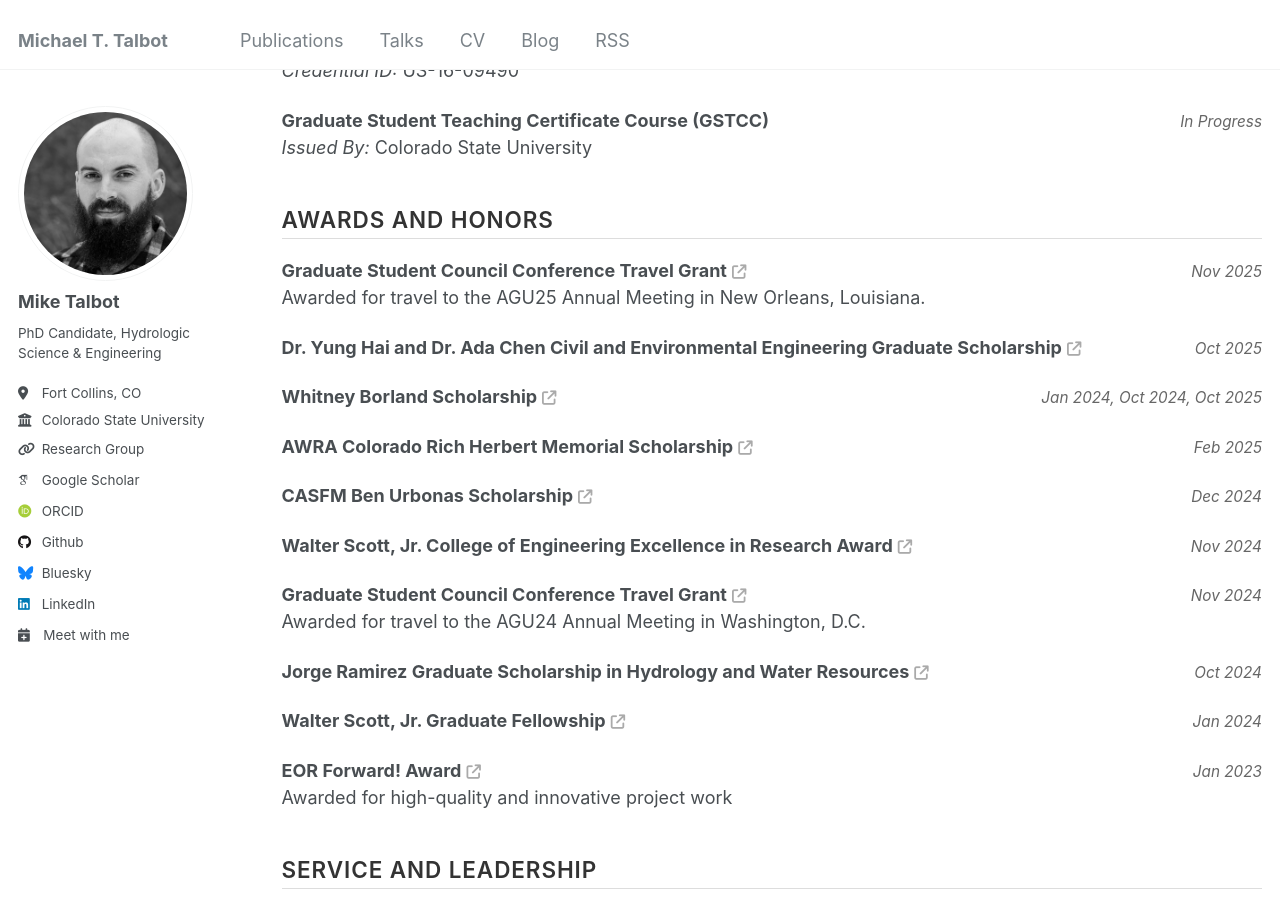
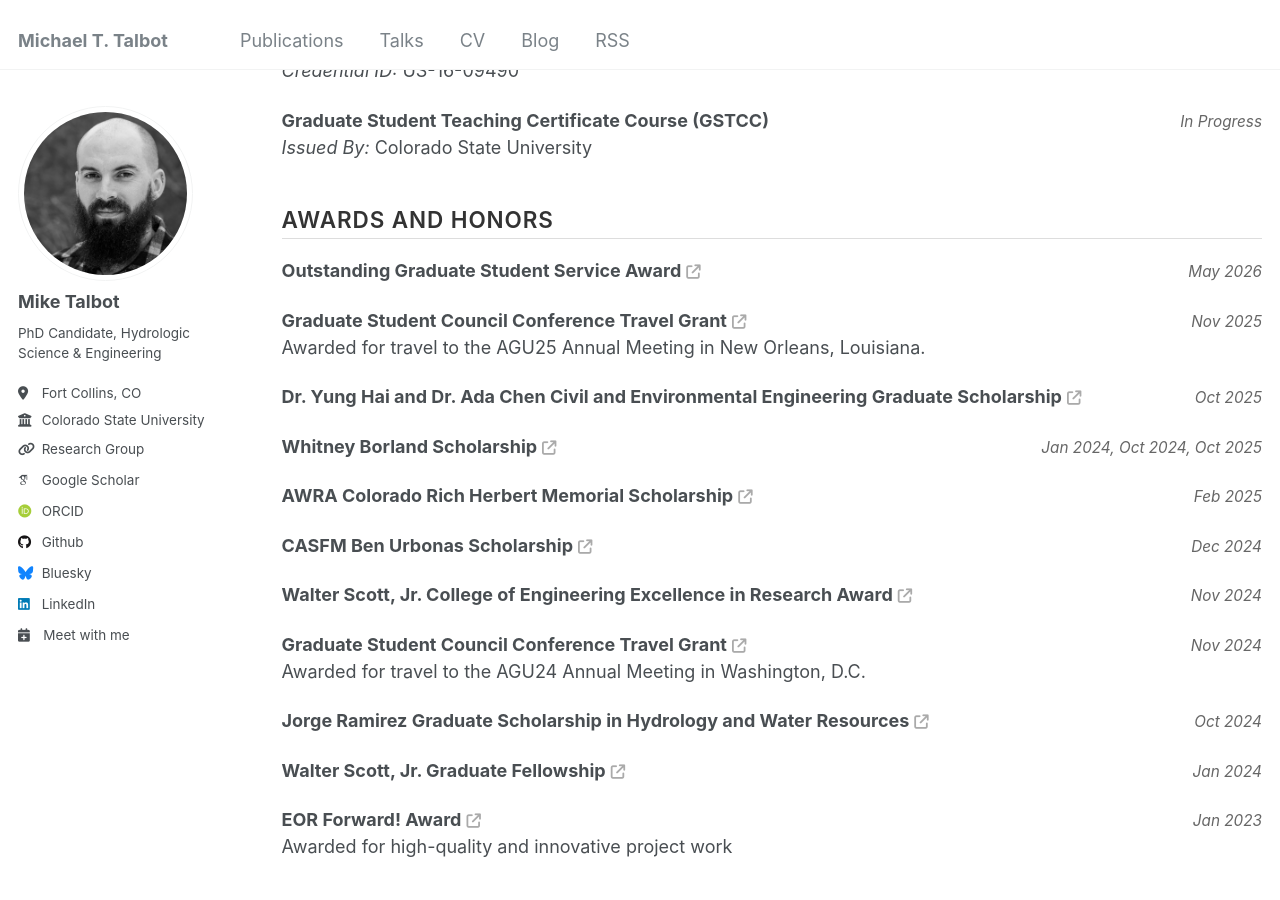
Before and after one commit to realmiketalbot/realmiketalbot.github.io, a Jekyll site: the page built from _pages/cv.md, in a window 1280 px wide and 900 px high, scrolled down 1475 px. Built offline with Jekyll 4.4.1, drawn with Linux system fonts in a browser that asks for light colours; some web fonts are replaced; a script that is not in the unit is left out; comment, search, counter and statistics services are not loaded.

Commit message:
Update CV

```diff
--- a/_pages/cv.md
+++ b/_pages/cv.md
@@ -134,6 +134,16 @@ redirect_from:
 
 <!-- SECTION HEADER -->
 <h2 class="cv-section-header">Awards and Honors</h2>
+
+<div class="cv-entry">
+  <div class="cv-row">
+    <strong>
+      Outstanding Graduate Student Service Award
+      <a href="https://www.engr.colostate.edu/ce/cee-celebrates-faculty-staff-student-and-alumni-awards-sp26/" target="_blank" class="cv-link-icon"><i class="fa-solid fa-arrow-up-right-from-square"></i></a>
+    </strong>
+    <span class="cv-dates">May 2026</span>
+  </div>
+</div>
 
 <div class="cv-entry">
   <div class="cv-row">
```
